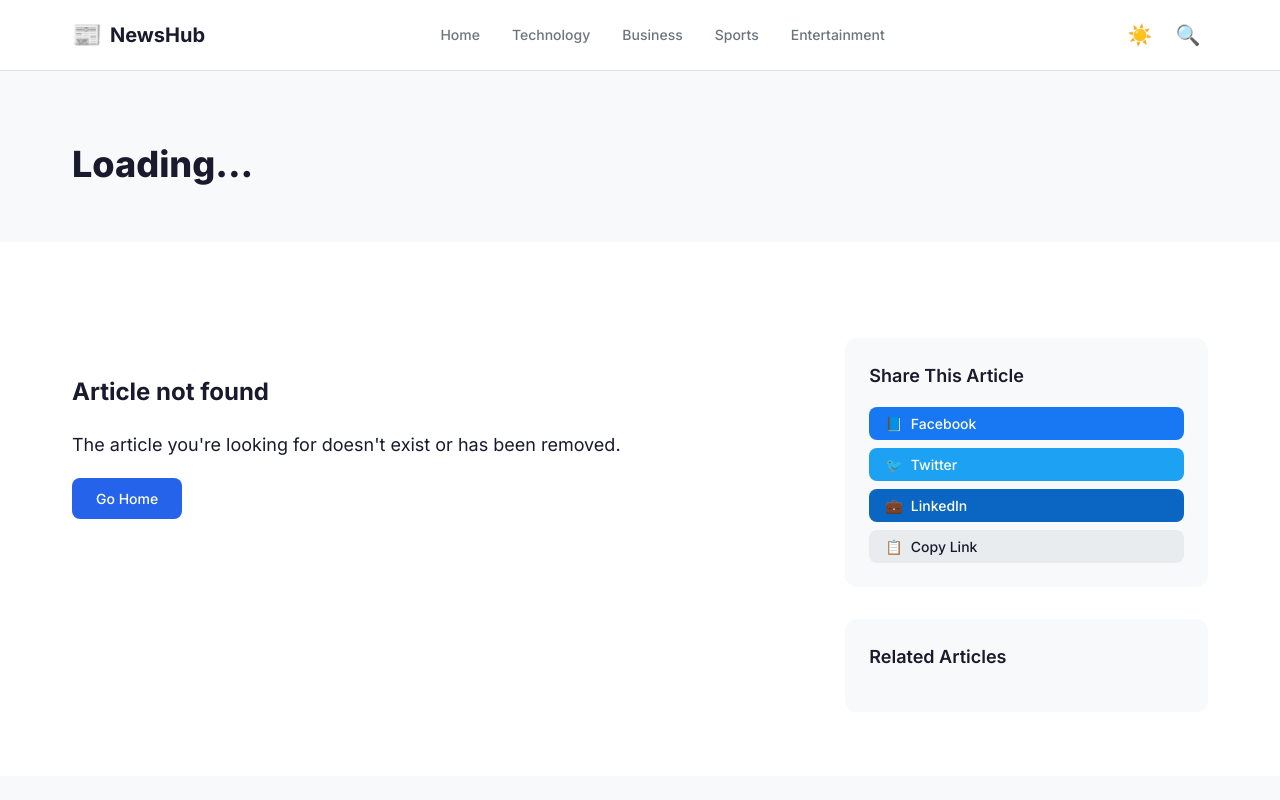
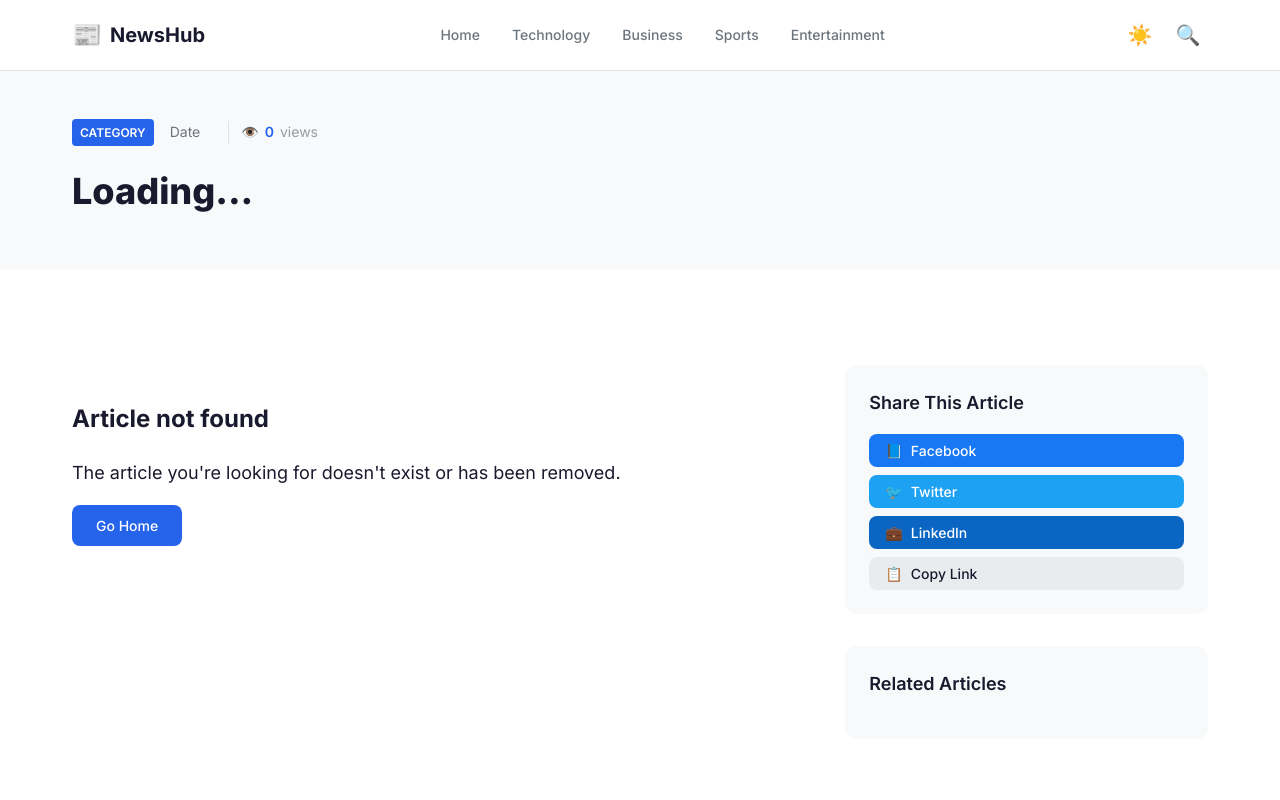
Before and after one commit to Sabbir128/newshub, a plain HTML site: page post.html in a window 1280 px wide. Shown: the top 800 px of the page. Drawn offline with Linux system fonts and the light colour scheme.

Commit message:
Update post.html

```diff
--- a/post.html
+++ b/post.html
@@ -70,7 +70,15 @@
         <section class="article-header">
             <div class="container">
                 <div class="article-meta" id="articleMeta">
-                    <!-- Article metadata will be loaded here -->
+                    <span class="article-category" id="articleCategory">Category</span>
+                    <span class="article-date" id="articleDate">Date</span>
+
+                    <!-- 👁️ View Counter -->
+                    <span class="article-views">
+                        <span class="views-icon">👁️</span>
+                        <span id="postViewsDisplay" data-slug="" data-manual-views="0">0</span>
+                        <span class="views-label">views</span>
+                    </span>
                 </div>
                 <h1 class="article-title" id="articleTitle">Loading...</h1>
                 <div class="article-author" id="articleAuthor">
@@ -187,5 +195,6 @@
     <script src="assets/js/fetch.js"></script>
     <script src="assets/js/main.js"></script>
     <script src="assets/js/post.js"></script>
+    <script src="assets/js/views.js"></script>
 </body>
 </html>
```
